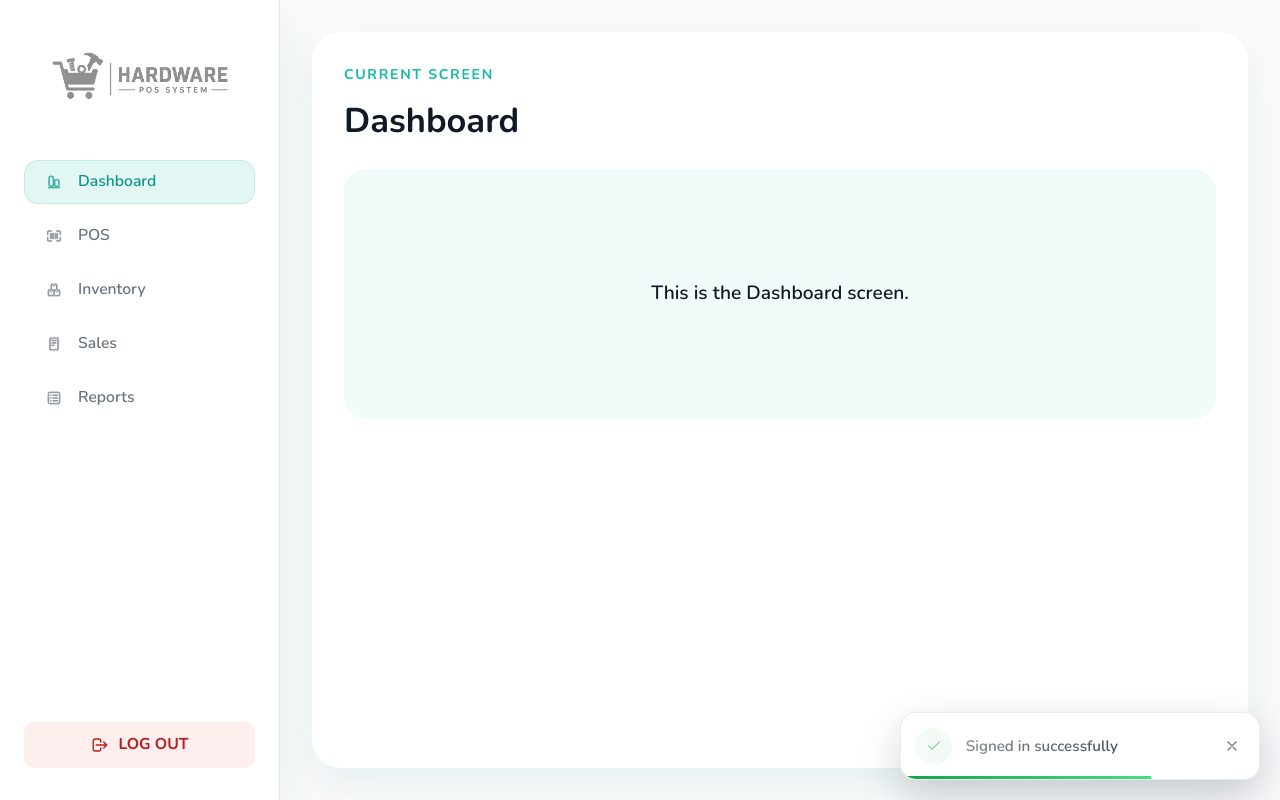
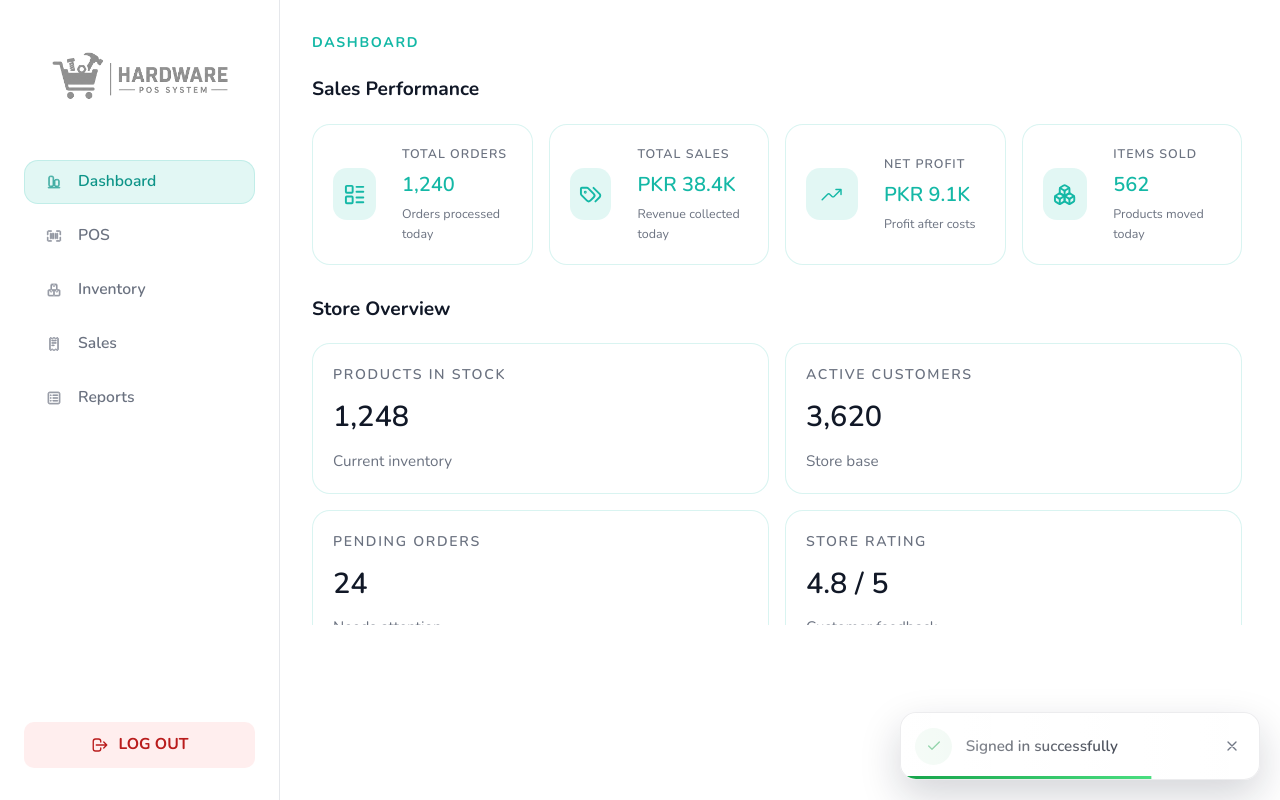
Before and after one commit to Muhammad-Obaid-Ullah/Hardware_POS_System, a React (Vite) app in the folder Frontend/: page / in a window 1280 px wide. Both pictures are taken after a click on the button "LOG IN". Built offline with nearby package versions, Linux system fonts and the light colour scheme; no server answers.

Commit message:
added info row for sales performance (dashboard)

```diff
--- a/Frontend/src/App.scss
+++ b/Frontend/src/App.scss
@@ -4,6 +4,13 @@
   display: flex;
   width: 100%;
   background: var(--color-bg);
+}
+
+.app-main {
+  flex: 1;
+  padding: 32px;
+  overflow: auto;
+  background: var(--color-surface);
 }
 
 .page-transition-wrapper {
--- a/Frontend/src/components/ScreenPanel/ScreenPanel.jsx
+++ b/Frontend/src/components/ScreenPanel/ScreenPanel.jsx
@@ -1,7 +1,45 @@
 import { motion } from "motion/react";
+import { IoTrendingUp } from "react-icons/io5";
+import { LuTags, LuLayoutList, LuBoxes } from "react-icons/lu";
 import "./ScreenPanel.scss";
 
+const performanceCards = [
+  {
+    icon: <LuLayoutList />,
+    label: "Total Orders",
+    value: "1,240",
+    detail: "Orders processed today",
+  },
+  {
+    icon: <LuTags />,
+    label: "Total Sales",
+    value: "PKR 38.4K",
+    detail: "Revenue collected today",
+  },
+  {
+    icon: <IoTrendingUp />,
+    label: "Net Profit",
+    value: "PKR 9.1K",
+    detail: "Profit after costs",
+  },
+  {
+    icon: <LuBoxes />,
+    label: "Items Sold",
+    value: "562",
+    detail: "Products moved today",
+  },
+];
+
+const overviewCards = [
+  { label: "Products in stock", value: "1,248", detail: "Current inventory" },
+  { label: "Active customers", value: "3,620", detail: "Store base" },
+  { label: "Pending orders", value: "24", detail: "Needs attention" },
+  { label: "Store rating", value: "4.8 / 5", detail: "Customer feedback" },
+];
+
 function ScreenPanel({ title }) {
+  const isDashboard = title === "Dashboard";
+
   return (
     <motion.section
       className="screen-panel"
@@ -10,12 +48,52 @@ function ScreenPanel({ title }) {
       transition={{ duration: 0.35, ease: "easeOut" }}
     >
       <div className="screen-panel__header">
-        <p className="screen-panel__eyebrow">Current screen</p>
-        <h1 className="screen-panel__title">{title}</h1>
+        <h1 className="screen-panel__title">{title.toUpperCase()}</h1>
       </div>
-      <div className="screen-panel__content">
-        <p className="screen-panel__message">This is the {title} screen.</p>
-      </div>
+
+      {isDashboard ? (
+        <div className="screen-panel__dashboard">
+          <section className="dashboard-section">
+            <div className="dashboard-section__header">
+              <p className="dashboard-section__title">Sales Performance</p>
+            </div>
+            <div className="dashboard-section__cards dashboard-section__cards--metrics">
+              {performanceCards.map((card) => (
+                <div
+                  key={card.label}
+                  className="dashboard-card dashboard-card--metric"
+                >
+                  <div className="dashboard-card__icon">{card.icon}</div>
+                  <div>
+                    <p className="dashboard-card__label">{card.label}</p>
+                    <p className="dashboard-card__value">{card.value}</p>
+                    <p className="dashboard-card__detail">{card.detail}</p>
+                  </div>
+                </div>
+              ))}
+            </div>
+          </section>
+
+          <section className="dashboard-section">
+            <div className="dashboard-section__header">
+              <p className="dashboard-section__title">Store Overview</p>
+            </div>
+            <div className="dashboard-section__cards">
+              {overviewCards.map((card) => (
+                <div key={card.label} className="dashboard-card">
+                  <p className="dashboard-card__label">{card.label}</p>
+                  <p className="dashboard-card__value">{card.value}</p>
+                  <p className="dashboard-card__detail">{card.detail}</p>
+                </div>
+              ))}
+            </div>
+          </section>
+        </div>
+      ) : (
+        <div className="screen-panel__content">
+          <p className="screen-panel__message">This is the {title} screen.</p>
+        </div>
+      )}
     </motion.section>
   );
 }
--- a/Frontend/src/components/ScreenPanel/ScreenPanel.scss
+++ b/Frontend/src/components/ScreenPanel/ScreenPanel.scss
@@ -1,10 +1,10 @@
 .screen-panel {
   width: 100%;
   min-height: calc(100vh - 64px);
-  background: var(--color-surface);
-  border-radius: 28px;
-  padding: 32px;
-  box-shadow: var(--shadow-soft);
+  background: transparent;
+  border-radius: 0;
+  padding: 0;
+  box-shadow: none;
   display: flex;
   flex-direction: column;
   gap: 22px;
@@ -27,9 +27,11 @@
 
 .screen-panel__title {
   margin: 0;
-  font-size: 2.15rem;
+  font-size: 0.88rem;
   font-weight: 700;
-  color: var(--color-text-dark);
+  letter-spacing: 0.12em;
+  text-transform: uppercase;
+  color: var(--color-primary);
 }
 
 .screen-panel__content {
@@ -48,6 +50,129 @@
   margin: 0;
 }
 
+.screen-panel__dashboard {
+  display: flex;
+  flex-direction: column;
+  gap: 30px;
+  overflow-y: auto;
+  max-height: calc(100vh - 250px);
+  padding-right: 6px;
+}
+
+.dashboard-section {
+  display: flex;
+  flex-direction: column;
+  gap: 20px;
+}
+
+.dashboard-section__header {
+  display: flex;
+  flex-direction: column;
+  gap: 8px;
+}
+
+.dashboard-section__title {
+  margin: 0;
+  font-size: 1.2rem;
+  font-weight: 700;
+  color: var(--color-text-dark);
+}
+
+.dashboard-section__subtitle {
+  margin: 0;
+  color: var(--color-text-muted);
+  font-size: 0.95rem;
+}
+
+.dashboard-section__cards {
+  display: grid;
+  grid-template-columns: repeat(2, minmax(0, 1fr));
+  gap: 16px;
+}
+
+.dashboard-section__cards--metrics {
+  grid-template-columns: repeat(4, minmax(0, 1fr));
+}
+
+.dashboard-card {
+  padding: 20px;
+  background: var(--color-surface);
+  border: 1px solid rgba(20, 184, 166, 0.16);
+  border-radius: 18px;
+  display: flex;
+  flex-direction: column;
+  gap: 10px;
+}
+
+.dashboard-card--metric {
+  flex-direction: row;
+  align-items: center;
+  min-height: 120px;
+}
+
+.dashboard-card__icon {
+  display: grid;
+  place-items: center;
+  width: 52px;
+  height: 52px;
+  border-radius: 14px;
+  background: rgba(20, 184, 166, 0.12);
+  color: var(--color-primary);
+  font-size: 1.45rem;
+  margin-right: 16px;
+}
+
+.dashboard-card--metric .dashboard-card__label,
+.dashboard-card--metric .dashboard-card__value,
+.dashboard-card--metric .dashboard-card__detail {
+  margin: 0;
+}
+
+.dashboard-card--metric .dashboard-card__label {
+  font-size: 0.78rem;
+  color: var(--color-text-muted);
+  letter-spacing: 0.08em;
+  text-transform: uppercase;
+  margin-bottom: 6px;
+  font-weight: 600;
+}
+
+.dashboard-card--metric .dashboard-card__value {
+  font-size: 1.25rem;
+  color: var(--color-primary);
+  margin-bottom: 4px;
+  font-weight: 600;
+}
+
+.dashboard-card--metric .dashboard-card__detail {
+  font-size: 0.78rem;
+  color: var(--color-text-muted);
+  // text-transform: uppercase;
+}
+
+.dashboard-card__label {
+  margin: 0;
+  color: var(--color-text-muted);
+  font-size: 0.88rem;
+  font-weight: 600;
+  text-transform: uppercase;
+  letter-spacing: 0.12em;
+}
+
+.dashboard-card__value {
+  margin: 0;
+  font-size: 1.8rem;
+  font-weight: 600;
+  color: var(--color-text-dark);
+}
+
+.dashboard-card__detail {
+  margin: 0;
+  color: var(--color-text-muted);
+  font-size: 0.95rem;
+  line-height: 1.6;
+}
+
 @media (max-width: 900px) {
   .screen-panel {
     min-height: auto;
--- a/Frontend/src/styles/main.scss
+++ b/Frontend/src/styles/main.scss
@@ -2,7 +2,7 @@ $color-primary: #14b8a6;
 $color-primary-dark: #0d9488;
 $color-primary-light: #2dd4bf;
 $color-accent: #a3f7d1;
-$color-bg: #f9fafb;
+$color-bg: #ffffff;
 $color-surface-light: #fafafa;
 $color-surface: #ffffff;
 $color-gray-100: #f3f4f6;
```
